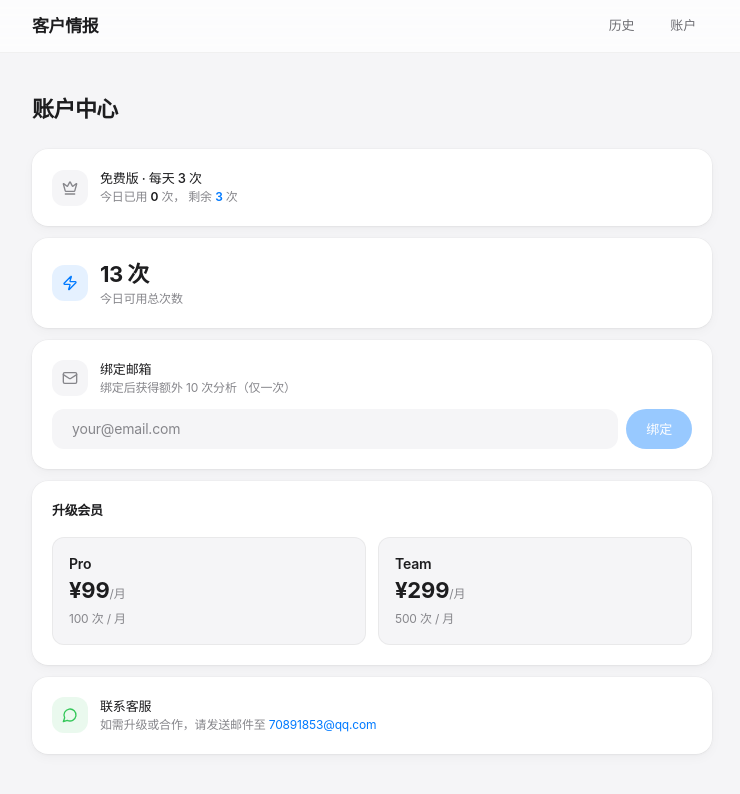
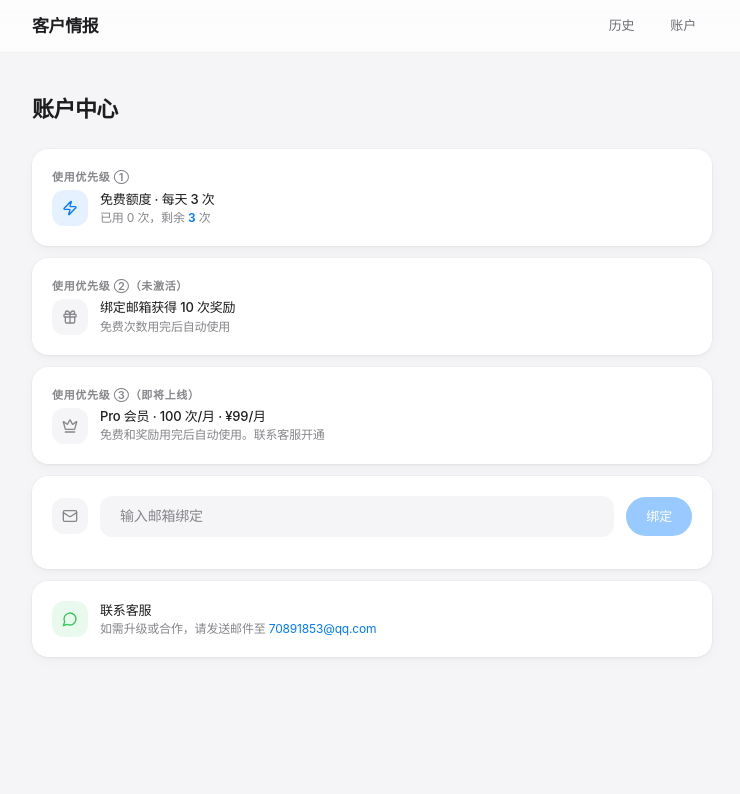
Before and after one commit to Wang-xiaopang/ai-customer-analysis, a Next.js app in the folder frontend/: page /account in a window 1280 px wide. Shown: the top 794 px of the page, without its empty margins (268-1008 px from the left). Built offline with nearby package versions, Linux system fonts and the light colour scheme.

Commit message:
feat: usage priority ①②③ on account page, simplified layout

```diff
--- a/frontend/app/account/page.tsx
+++ b/frontend/app/account/page.tsx
@@ -37,29 +37,30 @@ export default function AccountPage() {
       <h1 className="mb-6 text-[22px] font-bold tracking-tight text-[#1d1d1f]">账户中心</h1>
       <div className="space-y-3">
 
-        {/* Free Plan */}
+        {/* Priority 1: Free */}
         <div className="apple-card p-5">
+          <div className="mb-1 text-[11px] font-semibold uppercase tracking-[0.06em] text-[#86868b]">使用优先级 ①</div>
           <div className="flex items-center gap-3">
-            <div className="flex h-9 w-9 items-center justify-center rounded-xl bg-[#f5f5f7]">
-              <Crown className="h-4 w-4 text-[#86868b]" />
+            <div className="flex h-9 w-9 items-center justify-center rounded-xl bg-[#007AFF]/10">
+              <Zap className="h-4 w-4 text-[#007AFF]" />
             </div>
             <div>
-              <p className="text-[13px] font-medium text-[#1d1d1f]">免费版 · 每天 3 次</p>
+              <p className="text-[13px] font-medium text-[#1d1d1f]">免费额度 · 每天 3 次</p>
               {freeUsed >= 3 ? (
-                <p className="text-[13px] font-medium text-[#FF3B30]">今日 3 次已用完</p>
+                <p className="text-[13px] font-medium text-[#FF3B30]">今日 3 次已用完 → 使用邮箱奖励</p>
               ) : (
                 <p className="text-[12px] text-[#86868b]">
-                  今日已用 <span className="font-semibold text-[#1d1d1f]">{freeUsed}</span> 次，
-                  剩余 <span className="font-semibold text-[#007AFF]">{3 - freeUsed}</span> 次
+                  已用 {freeUsed} 次，剩余 <span className="font-semibold text-[#007AFF]">{3 - freeUsed}</span> 次
                 </p>
               )}
             </div>
           </div>
         </div>
 
-        {/* Bonus */}
-        {email && (
+        {/* Priority 2: Email Bonus */}
+        {email ? (
           <div className="apple-card p-5">
+            <div className="mb-1 text-[11px] font-semibold uppercase tracking-[0.06em] text-[#86868b]">使用优先级 ②</div>
             <div className="flex items-center gap-3">
               <div className="flex h-9 w-9 items-center justify-center rounded-xl bg-[#34C759]/10">
                 <Gift className="h-4 w-4 text-[#34C759]" />
@@ -68,8 +69,7 @@ export default function AccountPage() {
                 <p className="text-[13px] font-medium text-[#1d1d1f]">邮箱奖励 · 共 10 次</p>
                 {bonusRemaining > 0 ? (
                   <p className="text-[12px] text-[#86868b]">
-                    已用 <span className="font-semibold text-[#1d1d1f]">{bonusUsed}</span> 次，
-                    剩余 <span className="font-semibold text-[#34C759]">{bonusRemaining}</span> 次
+                    已用 {bonusUsed} 次，剩余 <span className="font-semibold text-[#34C759]">{bonusRemaining}</span> 次
                   </p>
                 ) : (
                   <p className="text-[13px] font-medium text-[#FF3B30]">10 次已用完</p>
@@ -77,75 +77,63 @@ export default function AccountPage() {
               </div>
             </div>
           </div>
+        ) : (
+          <div className="apple-card p-5">
+            <div className="mb-1 text-[11px] font-semibold uppercase tracking-[0.06em] text-[#86868b]">使用优先级 ②（未激活）</div>
+            <div className="flex items-center gap-3">
+              <div className="flex h-9 w-9 items-center justify-center rounded-xl bg-[#f5f5f7]">
+                <Gift className="h-4 w-4 text-[#86868b]" />
+              </div>
+              <div>
+                <p className="text-[13px] font-medium text-[#1d1d1f]">绑定邮箱获得 10 次奖励</p>
+                <p className="text-[12px] text-[#86868b]">免费次数用完后自动使用</p>
+              </div>
+            </div>
+          </div>
         )}
 
-        {/* Total */}
+        {/* Priority 3: Paid (future) */}
         <div className="apple-card p-5">
+          <div className="mb-1 text-[11px] font-semibold uppercase tracking-[0.06em] text-[#86868b]">使用优先级 ③（即将上线）</div>
           <div className="flex items-center gap-3">
-            <div className="flex h-9 w-9 items-center justify-center rounded-xl bg-[#007AFF]/10">
-              <Zap className="h-4 w-4 text-[#007AFF]" />
+            <div className="flex h-9 w-9 items-center justify-center rounded-xl bg-[#f5f5f7]">
+              <Crown className="h-4 w-4 text-[#86868b]" />
             </div>
             <div>
-              <p className="text-[22px] font-bold tracking-tight text-[#1d1d1f]">
-                {Math.max(0, 3 - freeUsed) + bonusRemaining} 次
-              </p>
-              <p className="text-[12px] text-[#86868b]">今日可用总次数</p>
+              <p className="text-[13px] font-medium text-[#1d1d1f]">Pro 会员 · 100 次/月 · ¥99/月</p>
+              <p className="text-[12px] text-[#86868b]">免费和奖励用完后自动使用。联系客服开通</p>
             </div>
           </div>
         </div>
 
-        {/* Email */}
+        {/* Email binding */}
+        {!email && (
           <div className="apple-card p-5">
             <div className="flex items-center gap-3 mb-3">
               <div className="flex h-9 w-9 items-center justify-center rounded-xl bg-[#f5f5f7]">
                 <Mail className="h-4 w-4 text-[#86868b]" />
               </div>
-            <div>
-              <p className="text-[13px] font-medium text-[#1d1d1f]">
-                {email ? "已绑定邮箱" : "绑定邮箱"}
-              </p>
-              <p className="text-[12px] text-[#86868b]">
-                {email ? email : "绑定后获得额外 10 次分析（仅一次）"}
-              </p>
-            </div>
-          </div>
-          {!email && (
-            <div className="flex gap-2">
+              <div className="flex-1">
                 <input
                   type="email"
                   value={inputEmail}
                   onChange={(e) => setInputEmail(e.target.value)}
                   onKeyDown={(e) => e.key === "Enter" && handleSaveEmail()}
-                placeholder="your@email.com"
-                className="apple-input flex-1 !py-2.5 !text-[14px]"
+                  placeholder="输入邮箱绑定"
+                  className="apple-input !py-2.5 !text-[14px]"
                 />
+              </div>
               <button
                 onClick={handleSaveEmail}
                 disabled={!isValidEmail(inputEmail.trim())}
-                className="apple-btn-primary !rounded-full !px-5 !py-2.5 !text-[13px] disabled:opacity-40"
+                className="apple-btn-primary !rounded-full !px-5 !py-2.5 !text-[13px] disabled:opacity-40 shrink-0"
               >
-                {saved ? "已保存" : "绑定"}
+                {saved ? "已绑定" : "绑定"}
               </button>
             </div>
+            {email && <p className="text-[12px] text-[#86868b]">✓ 已绑定 {email}</p>}
+          </div>
         )}
-        </div>
-
-        {/* Upgrade */}
-        <div className="apple-card p-5">
-          <h3 className="mb-4 text-[13px] font-semibold text-[#1d1d1f]">升级会员</h3>
-          <div className="grid grid-cols-2 gap-3">
-            <div className="rounded-xl border border-black/5 bg-[#f5f5f7] p-4">
-              <p className="text-[14px] font-semibold text-[#1d1d1f]">Pro</p>
-              <p className="text-[22px] font-bold text-[#1d1d1f]">¥99<span className="text-[12px] font-normal text-[#86868b]">/月</span></p>
-              <p className="mt-1 text-[12px] text-[#86868b]">100 次 / 月</p>
-            </div>
-            <div className="rounded-xl border border-black/5 bg-[#f5f5f7] p-4">
-              <p className="text-[14px] font-semibold text-[#1d1d1f]">Team</p>
-              <p className="text-[22px] font-bold text-[#1d1d1f]">¥299<span className="text-[12px] font-normal text-[#86868b]">/月</span></p>
-              <p className="mt-1 text-[12px] text-[#86868b]">500 次 / 月</p>
-            </div>
-          </div>
-        </div>
 
         {/* Contact */}
         <div className="apple-card p-5">
```
Lines whose indentation alone changed are shown as unchanged.
